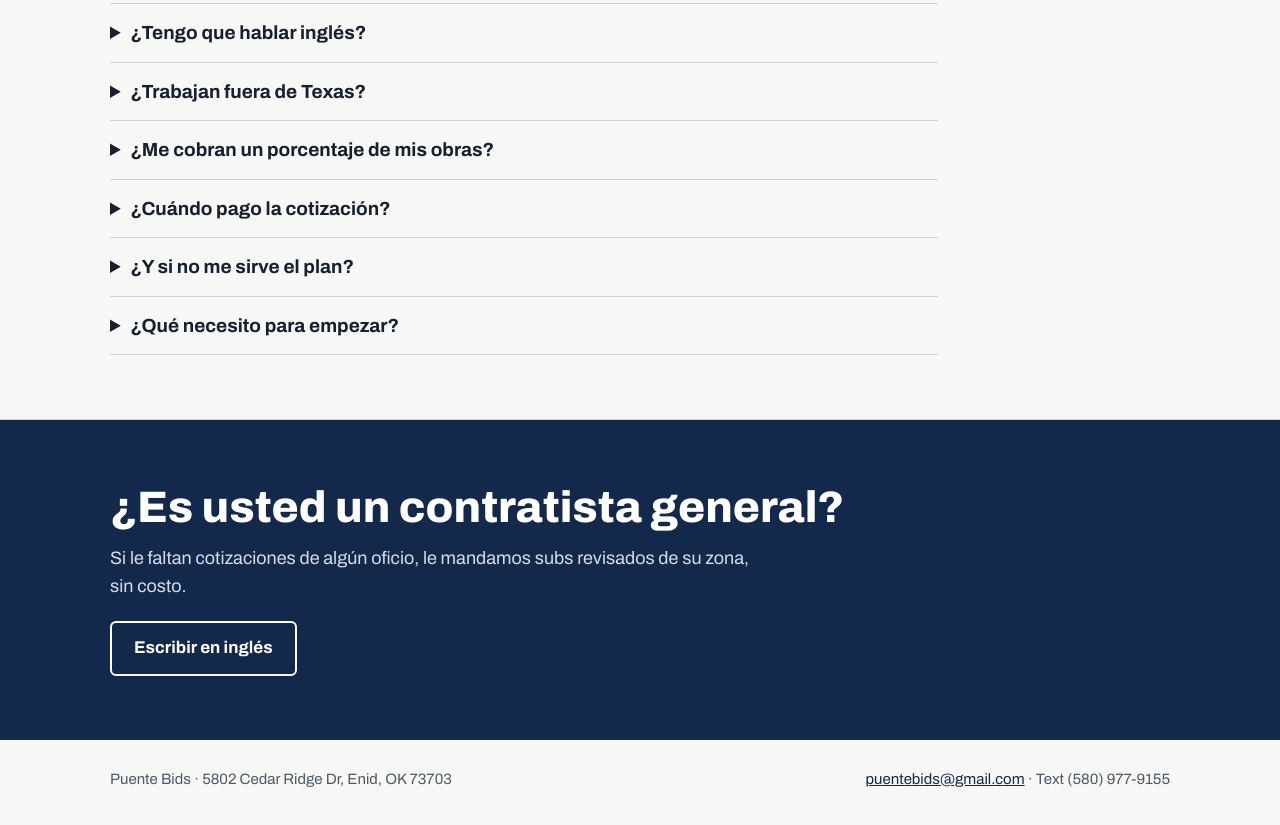
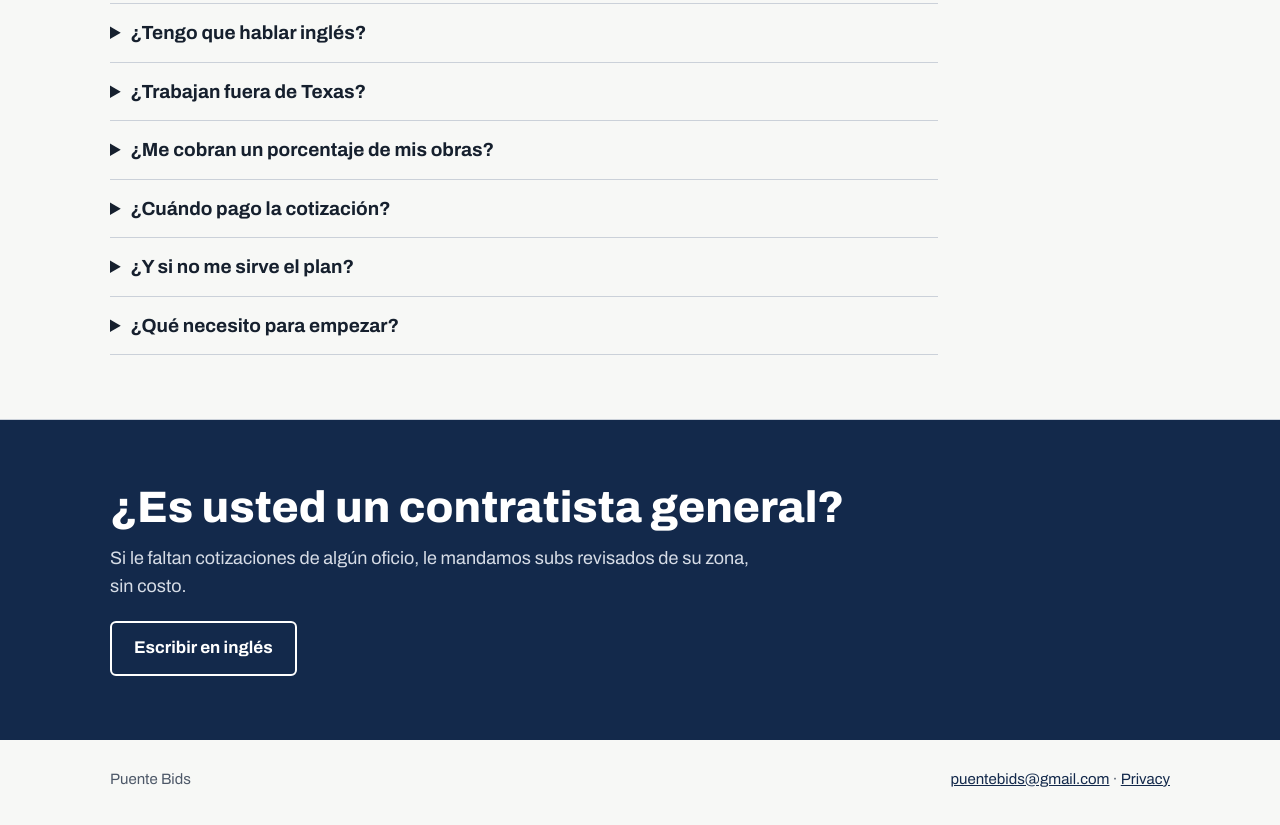
Before and after one commit to puentebids-Andujar/puentebids, a plain HTML site: page index.html in a window 1280 px wide. Shown: the part 4107-4932 px from the top of the page. Drawn offline with Linux system fonts and the light colour scheme.

Commit message:
Quitar telefono y direccion; enlace a privacidad

```diff
--- a/index.html
+++ b/index.html
@@ -133,6 +133,6 @@ footer .w{display:flex;flex-wrap:wrap;justify-content:space-between;gap:10px 24p
 <section><div class="w who"><div class="cred"><b>Carlos Andújar</b><span>Superintendente de construcción comercial</span><span>OSHA 10</span><span>Español e inglés</span></div><div><h2>Quién lo atiende</h2><p>Soy Carlos Andújar, superintendente de construcción comercial. Veo en obra qué piden los generales y por qué invitan a unos subs y a otros no. Puente Bids hace ese trabajo de oficina por usted.</p></div></div></section>
 <section id="preguntas"><div class="w"><h2>Preguntas</h2><details><summary>¿Tengo que hablar inglés?</summary><p>No. Con usted hablamos en español; con los generales, en inglés.</p></details><details><summary>¿Trabajan fuera de Texas?</summary><p>Sí, en todo Estados Unidos.</p></details><details><summary>¿Me cobran un porcentaje de mis obras?</summary><p>No. Es un precio fijo por cotización o por mes. Lo que gane en la obra es suyo.</p></details><details><summary>¿Cuándo pago la cotización?</summary><p>Le mandamos el resumen con el total. Cuando paga, le mandamos la propuesta final y la entregamos al estimador.</p></details><details><summary>¿Y si no me sirve el plan?</summary><p>Cancela y no paga el mes siguiente. Sin contrato.</p></details><details><summary>¿Qué necesito para empezar?</summary><p>Su oficio, su zona, su teléfono y fotos o la página de sus obras. Lo demás lo hacemos nosotros.</p></details></div></section>
 <section class="gc"><div class="w"><h2>¿Es usted un contratista general?</h2><p>Si le faltan cotizaciones de algún oficio, le mandamos subs revisados de su zona, sin costo.</p><a class="btn line" href="mailto:puentebids@gmail.com?subject=Subs%20for%20our%20bids">Escribir en inglés</a></div></section>
-<footer><div class="w"><span>Puente Bids · 5802 Cedar Ridge Dr, Enid, OK 73703</span><span><a href="mailto:puentebids@gmail.com">puentebids@gmail.com</a> · Text (580) 977-9155</span></div></footer>
+<footer><div class="w"><span>Puente Bids</span><span><a href="mailto:puentebids@gmail.com">puentebids@gmail.com</a> · <a href="/privacy/">Privacy</a></span></div></footer>
 </body>
 </html>
```
